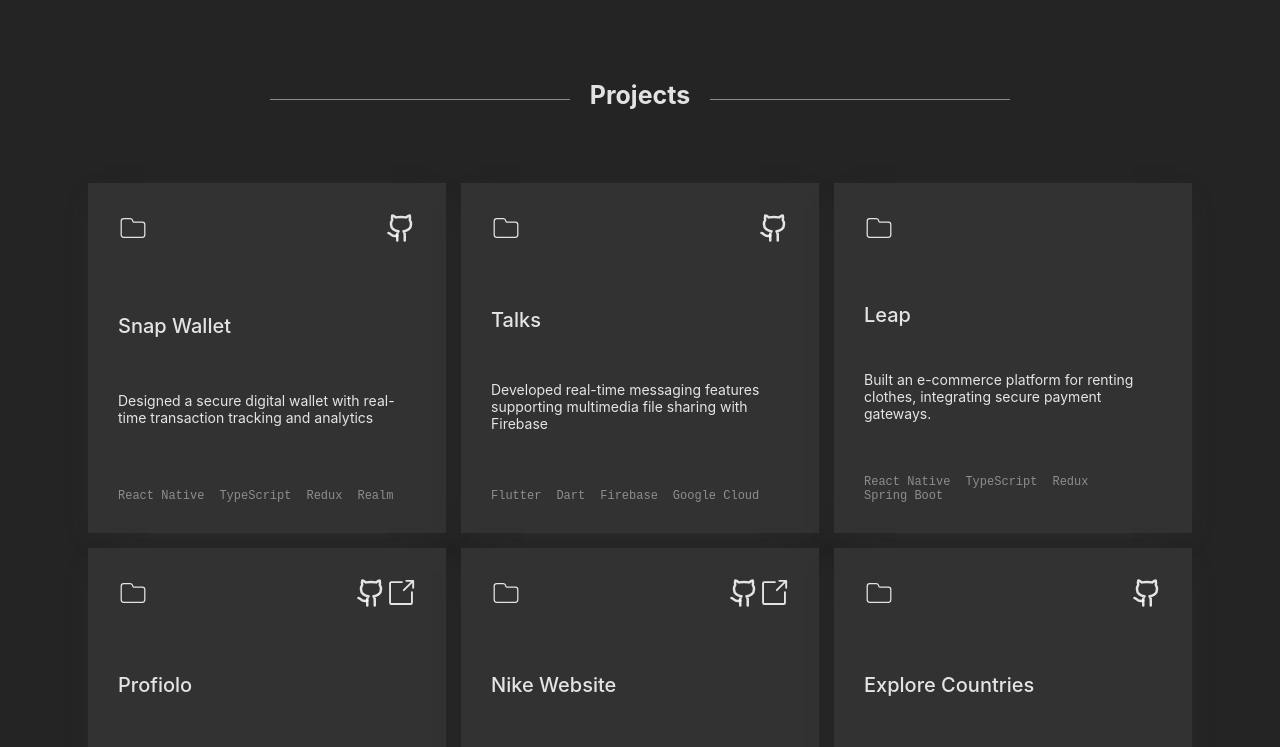
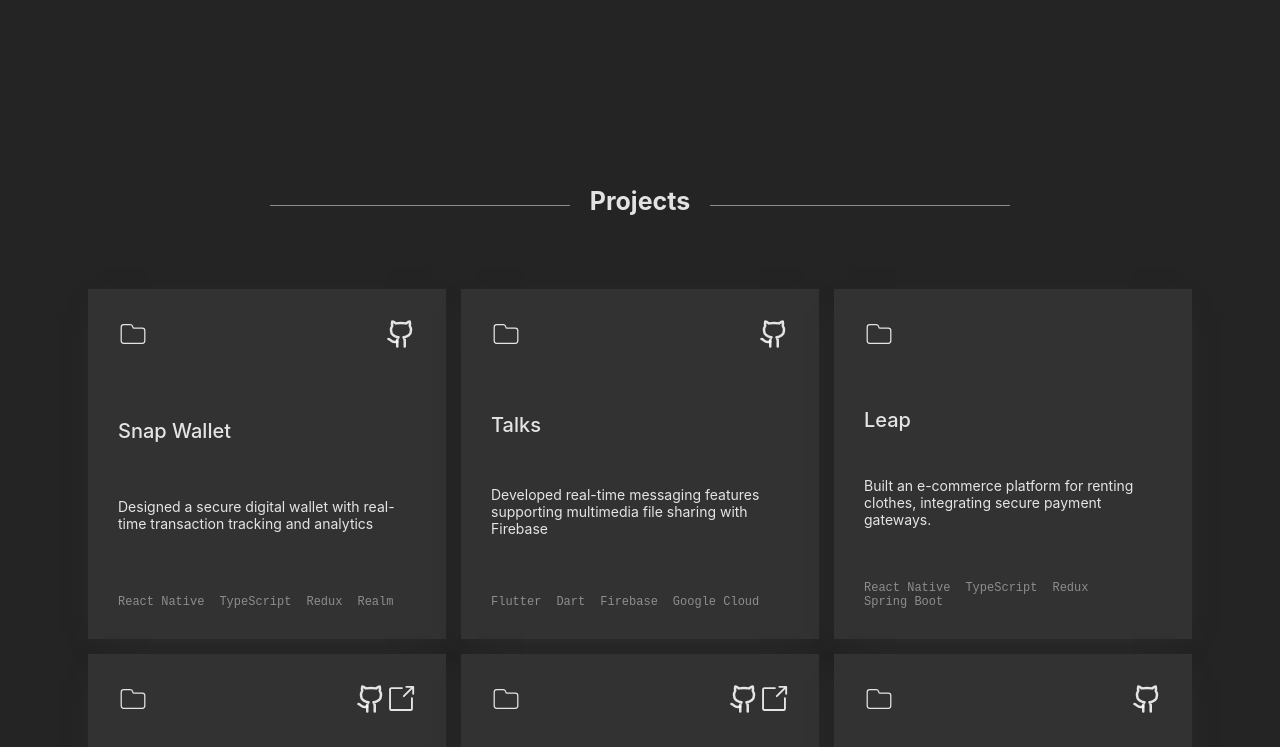
Before and after one commit to johnwesly2002/Portfolio, a React (Vite) app: page / in a window 1280 px wide. Shown: the part 2000-2747 px from the top of the page. Built offline with nearby package versions, Linux system fonts and the light colour scheme.

Commit message:
changes for headers

```diff
--- a/src/App.css
+++ b/src/App.css
@@ -25,7 +25,6 @@
 }
 body {
   background-color: var(--background-color);
-  overflow-x: hidden !important;
 }
 
 
@@ -36,9 +35,10 @@ h1, h2, h3, h4, h5, h6 {
   line-height: 1.4;
 }
 
-header{
-
-  font-family: var(--fontfamily);
+header {
+  position: sticky;
+  top: 0;
+  z-index: 10;
 }
 header a {
   text-decoration: none;
@@ -51,17 +51,14 @@ a {
   color: var(--fontcolor);
 }
 .header_content {
-  width: 100%;
-  position: fixed;
-  top: 0;
-  z-index: 10;
+  max-width: 1440px;
   display: flex;
   align-items: center;
   justify-content:space-between;
-  margin: 0 auto;
-  flex-shrink: 0;
   padding: 20px;
   backdrop-filter: blur(10px);
+  font-family: var(--fontfamily);
+
 }
 .header_close{
   display: none;
--- a/src/App.jsx
+++ b/src/App.jsx
@@ -294,7 +294,7 @@ const defaultOptions = {
       <ul className='projects-container'>
         <li className='projectLi'>
           <div className="projectbox">
-            <header>
+            <div>
               <div className="projectTop">
                 <div className="folder">
                 <CiFolderOn className='ProjectIcon' size={30} />
@@ -303,7 +303,7 @@ const defaultOptions = {
                 <a href='https://github.com/johnwesly2002/SnapWallet'><LuGithub className='ProjectIcon' size={30} /></a>
                 </div>
               </div>
-            </header>
+            </div>
             <h3 className='project-title'>
               <a target='_blank' rel='noopener noreferrer'>Snap Wallet</a>
             </h3>
@@ -322,7 +322,7 @@ const defaultOptions = {
         </li>
         <li className='projectLi'>
           <div className="projectbox">
-            <header>
+            <div>
               <div className="projectTop">
                 <div className="folder">
                 <CiFolderOn className='ProjectIcon' size={30} />
@@ -331,7 +331,7 @@ const defaultOptions = {
                 <a href='https://github.com/johnwesly2002/Talks'><LuGithub className='ProjectIcon' size={30} /></a>
                 </div>
               </div>
-            </header>
+            </div>
             <h3 className='project-title'>
               <a target='_blank' rel='noopener noreferrer'>Talks</a>
             </h3>
@@ -350,7 +350,7 @@ const defaultOptions = {
         </li>
         <li className='projectLi'>
           <div className="projectbox">
-            <header>
+            <div>
               <div className="projectTop">
                 <div className="folder">
                 <CiFolderOn className='ProjectIcon' size={30} />
@@ -359,7 +359,7 @@ const defaultOptions = {
                 {/* <a href=''><LuGithub size={10} /></a> */}
                 </div>
               </div>
-            </header>
+            </div>
             <h3 className='project-title'>
               <a target='_blank' rel='noopener noreferrer'>Leap</a>
             </h3>
@@ -378,7 +378,7 @@ const defaultOptions = {
         </li>
         <li className='projectLi'>
           <div className="projectbox">
-            <header>
+            <div>
               <div className="projectTop">
                 <div className="folder">
                 <CiFolderOn className='ProjectIcon' size={30} />
@@ -388,7 +388,7 @@ const defaultOptions = {
                 <a href='https://johnwesly-profiolo.netlify.app/'><GoLinkExternal size={30} /></a>
                 </div>
               </div>
-            </header>
+            </div>
             <h3 className='project-title'>
               <a target='_blank' rel='noopener noreferrer'>Profiolo</a>
             </h3>
@@ -407,7 +407,7 @@ const defaultOptions = {
         </li>
         <li className='projectLi'>
           <div className="projectbox">
-            <header>
+            <div>
               <div className="projectTop">
                 <div className="folder">
                 <CiFolderOn className='ProjectIcon' size={30} />
@@ -417,7 +417,7 @@ const defaultOptions = {
                 <a href='https://nike-website-by-john.netlify.app/#'><GoLinkExternal className='ProjectIcon' size={30} /></a>
                 </div>
               </div>
-            </header>
+            </div>
             <h3 className='project-title'>
               <a target='_blank' rel='noopener noreferrer'>Nike Website</a>
             </h3>
@@ -436,7 +436,7 @@ const defaultOptions = {
         </li>
         <li className='projectLi'>
           <div className="projectbox">
-            <header>
+            <div>
               <div className="projectTop">
                 <div className="folder">
                 <CiFolderOn className='ProjectIcon' size={30} />
@@ -445,7 +445,7 @@ const defaultOptions = {
                 <a href='https://github.com/johnwesly2002/React-countries'><LuGithub className='ProjectIcon' size={30} /></a>
                 </div>
               </div>
-            </header>
+            </div>
             <h3 className='project-title'>
               <a target='_blank' rel='noopener noreferrer'>Explore Countries</a>
             </h3>
--- a/src/index.css
+++ b/src/index.css
@@ -10,6 +10,8 @@
 html {
   scrollbar-width: thin;
   scrollbar-color: var(--scrollcolor) ;
+  overflow-x: hidden !important;
+
 }
 /* @media (prefers-color-scheme: light) {
   :root {
```
